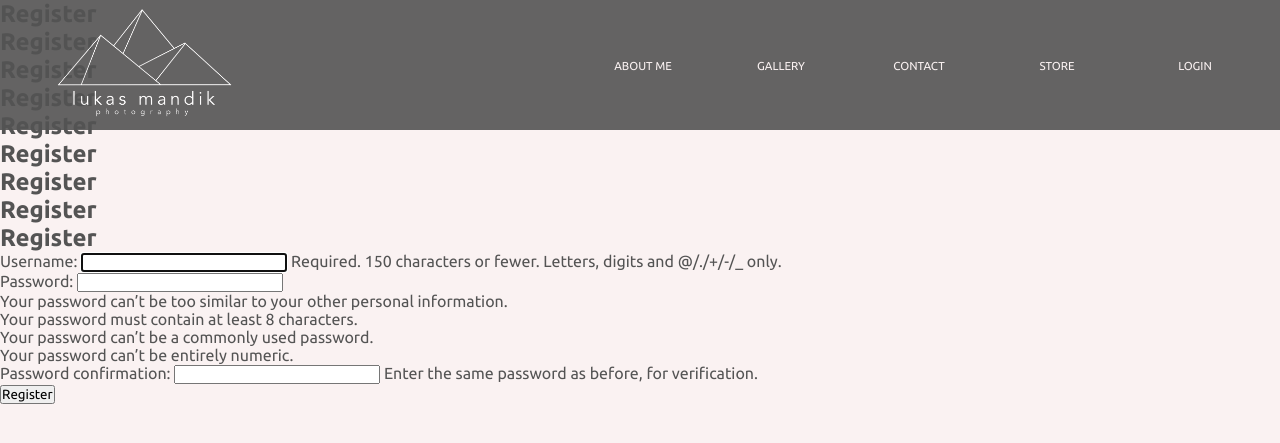
After one commit to LukasMandik/PhotosWeb, a Django app: page /register/ in a window 1280 px wide. The commit adds this page. Shown: the top 443 px of the page. Run offline with Django 4.2, Linux system fonts and the light colour scheme; some libraries are stand-ins or nearby versions.

Commit message:
Added user registration and login. Added the option to like a photo

```diff
--- a/lukas_mandik_photos/lukas_mandik_photos/settings.py
+++ b/lukas_mandik_photos/lukas_mandik_photos/settings.py
@@ -20,14 +20,14 @@ BASE_DIR = Path(__file__).resolve().parent.parent
 # See https://docs.djangoproject.com/en/4.1/howto/deployment/checklist/
 
 # SECURITY WARNING: keep the secret key used in production secret!
-SECRET_KEY = ''
+SECRET_KEY = 'django-insecure-ei&1mf4l=t+ioj24gzd&&ch1&dz#h4h)qhs6v)o!ejt@2zdi4x'
 
 # SECURITY WARNING: don't run with debug turned on in production!
 DEBUG = True
 
 ALLOWED_HOSTS = []
 
-
+LOGIN_REDIRECT_URL = '/'
 # Application definition
 
 INSTALLED_APPS = [
--- a/lukas_mandik_photos/photos_web/models.py
+++ b/lukas_mandik_photos/photos_web/models.py
@@ -3,6 +3,7 @@ from PIL import Image, ExifTags, ImageStat
 from datetime import datetime
 import os
 from django.contrib.auth.models import User
+from django.forms import IntegerField
 from django.urls import reverse
 
 
@@ -45,6 +46,10 @@ class Photo(models.Model):
     std_dev = models.CharField(max_length=100, blank=True, null=True)
     brightness = models.CharField(max_length=100, blank=True, null=True)
 
+    likes = models.IntegerField(null=True)
+    user_likes = models.ManyToManyField(User, related_name='liked_photos', blank=True, default=0)
+    created_at = models.DateTimeField(auto_now_add=True)
+    updated_at = models.DateTimeField(auto_now=True)
     def save(self, *args, **kwargs):
 
         if self.image and not self.image_name:
--- a/lukas_mandik_photos/photos_web/templates/navbar.html
+++ b/lukas_mandik_photos/photos_web/templates/navbar.html
@@ -11,6 +11,7 @@
                     <li><a href="/gallery">Gallery</a></li>
                     <li><a href="">Contact</a></li>
                     <li><a href="/store/products_gallery/">Store</a></li>
+                    <li><a href="register/">Login</a></li>
                 </ul>
             </div>
             <div class="hamburger">
--- /dev/null
+++ b/lukas_mandik_photos/photos_web/templates/registration/register.html
@@ -0,0 +1,20 @@
+{% extends 'base.html' %}
+
+{% block content %}
+
+<h2>Register</h2>
+<h2>Register</h2>
+<h2>Register</h2>
+<h2>Register</h2>
+<h2>Register</h2>
+<h2>Register</h2>
+<h2>Register</h2>
+<h2>Register</h2>
+<h2>Register</h2>
+<form method="POST">
+    {% csrf_token %}
+    {{ form.as_p }}
+    <button type="submit">Register</button>
+</form>
+
+{% endblock %}
--- a/lukas_mandik_photos/photos_web/urls.py
+++ b/lukas_mandik_photos/photos_web/urls.py
@@ -1,3 +1,4 @@
+from django.contrib.auth.views import LoginView
 from django.urls import path
 
 from . import views
@@ -5,10 +6,14 @@ from . import views
 app_name = 'photos_web'
 
 urlpatterns = [
+    path('register/', views.register, name='register'),
+    path('login/', LoginView.as_view(template_name='login.html'), name='login'),
     path('hello_world', views.hello_world, name='hello_world'),
     path('', views.home, name='home'),
 
     path('gallery', views.gallery, name='gallery'),
+    path('like_photo/', views.like_photo, name='like_photo'),
+
     path('store/products_gallery/', views.all_products, name='all_products'),
     path('item/<slug:slug>/', views.product_detail, name='product_detail'),
     path('search/<slug:category_slug>/', views.category_list, name='category_list'),
--- a/lukas_mandik_photos/photos_web/views.py
+++ b/lukas_mandik_photos/photos_web/views.py
@@ -3,9 +3,29 @@
 
 import random
 from django.http import HttpResponse
-from django.shortcuts import render, get_object_or_404
+from django.shortcuts import render, get_object_or_404, redirect
 from .models import Photo, Category, Product
 from django.db.models import Q
+from django.contrib.auth.decorators import login_required
+from django.shortcuts import render, redirect
+from django.contrib.auth.forms import UserCreationForm
+from django.contrib.auth import login, authenticate
+
+
+def register(request):
+    if request.method == 'POST':
+        form = UserCreationForm(request.POST)
+        if form.is_valid():
+            form.save()
+            username = form.cleaned_data.get('username')
+            password = form.cleaned_data.get('password1')
+            user = authenticate(username=username, password=password)
+            login(request, user)
+            return redirect('/')
+    else:
+        form = UserCreationForm()
+    return render(request, 'registration/register.html', {'form': form})
+
 
 def hello_world(request):
     return HttpResponse("Hello world!")
@@ -21,6 +41,25 @@ def home(request):
     return render(request, 'home.html', context)
 
 
+# def gallery(request):
+#     category_name = request.GET.get('category', '')
+#     categories = Category.objects.all()
+#
+#     if category_name:
+#         photos = Photo.objects.filter(category__name=category_name).order_by('-id')
+#     else:
+#         photos = Photo.objects.all().order_by('-id')
+#
+#     context = {
+#         'categories': categories,
+#         'photos': photos,
+#         'selected_category': category_name,
+#     }
+#     return render(request, 'photos/gallery.html', context)
+
+
+from .forms import LikePhotoForm
+
 def gallery(request):
     category_name = request.GET.get('category', '')
     categories = Category.objects.all()
@@ -30,14 +69,27 @@ def gallery(request):
     else:
         photos = Photo.objects.all().order_by('-id')
 
+    if request.method == 'POST':
+        form = LikePhotoForm(request.POST)
+        if form.is_valid() and request.user.is_authenticated:
+            photo = form.cleaned_data.get('photo_id')
+            if request.user in photo.user_likes.all():
+                photo.user_likes.remove(request.user)
+                photo.likes -= 1
+            else:
+                photo.user_likes.add(request.user)
+                photo.likes += 1
+            photo.save()
+            return redirect('/gallery', category=category_name)
+
+    form = LikePhotoForm()
     context = {
         'categories': categories,
         'photos': photos,
         'selected_category': category_name,
+        'like_photo_form': form,
     }
     return render(request, 'photos/gallery.html', context)
-
-
 
 
 
@@ -62,6 +114,11 @@ def view_photo(request, photo_slug):
     photo = get_object_or_404(Photo, slug=photo_slug)
     previous_photo = Photo.objects.filter(id__lt=photo.id).order_by('-id').first()
     next_photo = Photo.objects.filter(id__gt=photo.id).order_by('id').first()
+
+    if request.method == 'POST':
+        photo.likes.add(request.user)
+        photo.save()
+
     context = {
         'photo': photo,
         'previous_photo': previous_photo,
@@ -86,3 +143,16 @@ def category_list(request, category_slug):
         'selected_category': category,
     }
     return render(request, 'store/products_gallery.html', context)
+
+
+@login_required
+def like_photo(request, pk):
+    photo = get_object_or_404(Photo, pk=pk)
+    user = request.user
+
+    if user in photo.likes.all():
+        photo.likes.remove(user)
+    else:
+        photo.likes.add(user)
+
+    return redirect('photos_web:view_photo', slug=photo.slug)
```
Also changed, not shown: lukas_mandik_photos/static/css/style.css (+41 -3 lines), lukas_mandik_photos/db.sqlite3.
